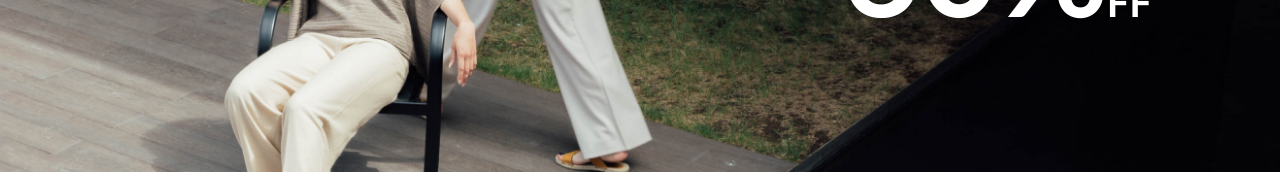
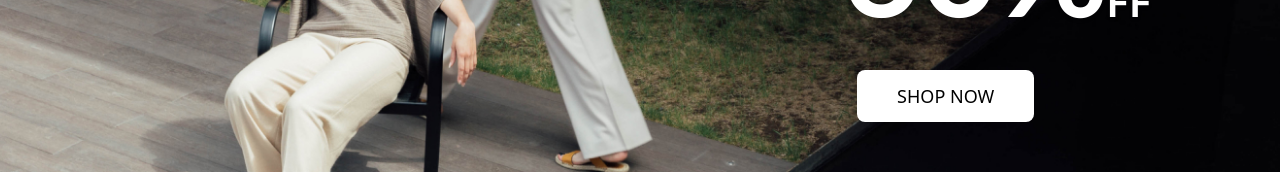
Before and after one commit to buyanturb/homework, a React (Create React App) app: page / in a window 1280 px wide. Shown: the part 461-633 px from the top of the page. Built offline with nearby package versions, Linux system fonts and the light colour scheme.

Commit message:
sale box zaswar

```diff
--- a/src/components/BigBanner/Sale/index.js
+++ b/src/components/BigBanner/Sale/index.js
@@ -22,6 +22,7 @@ const Sale = () =>
       <p className={`${css.upto} mr-4`}>Upto</p>
       <p className={css.num}>60%<span className={css.ff}>ff</span></p>
     </div>
+    <button class="cursor-pointer rounded-lg text-lg	md:px-10 md:py-3 px-8 py-2 md:bg-white md:text-black bg-zinc-900 text-white m-auto block cursor-pointer mt-6 uppercase font-medium">shop now</button>
   </div>
 	)
 }
--- a/src/components/Navbar/index.js
+++ b/src/components/Navbar/index.js
@@ -39,9 +39,6 @@ const Navbar = () =>
 
     return (
 		<div className="z-10 text-white">
-
-
-
             <div className={`sidebar ${isOpen == true ? 'active' : ''}`}>
                 <div className="sd-header">
                     <h4 className="mb-0">Sidebar Header</h4>
@@ -64,7 +61,6 @@ const Navbar = () =>
                 </div>
             </div>
             <div className={`sidebar-overlay ${isOpen == true ? 'active' : ''}`} onClick={ToggleSidebar}></div>
-
             <TopHeader />
             <div className="h-[53px] md:h-[88px] px-2 sm:px-11 flex items-center">
                 <div className="w-1/3">
```
